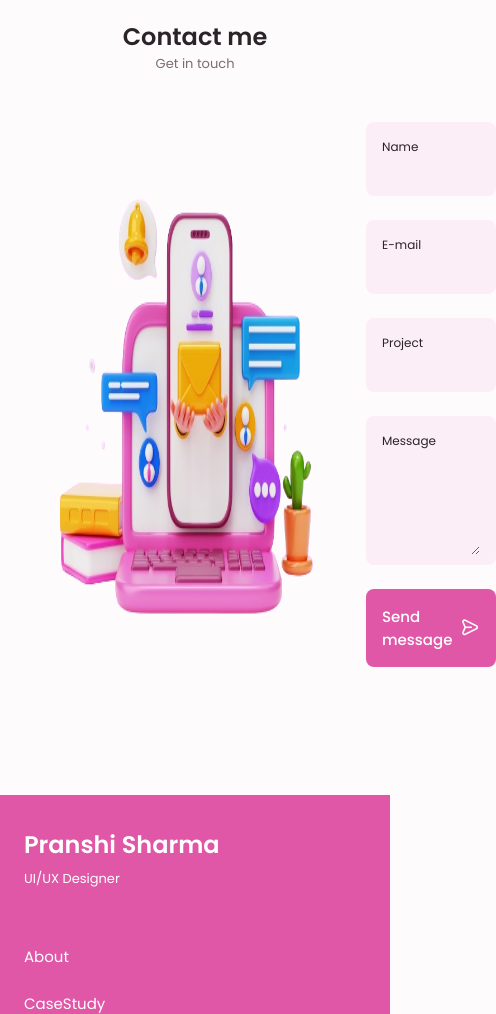
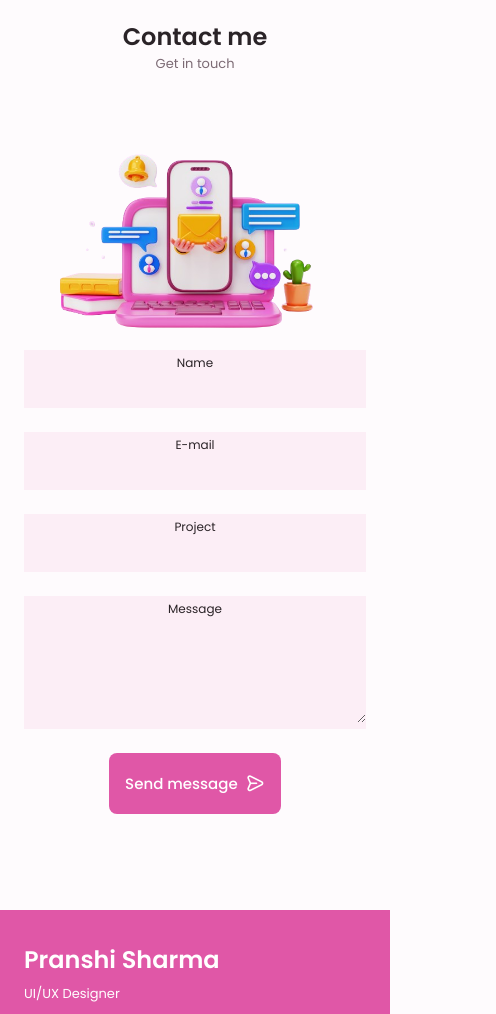
Before and after one commit to pranshii/PranshiPortfolio, a plain HTML site: page index.html in a window 390 px wide. Shown: the part 2100-3114 px from the top of the page, 496 px wide, since content can reach past the window. Drawn offline with nearby package versions, Linux system fonts and the light colour scheme.

Commit message:
Update styles.css

```diff
--- a/assets/css/styles.css
+++ b/assets/css/styles.css
@@ -545,9 +545,10 @@ font-weight: var(--font-medium);
     }
 
   .contact__information {
-    display: flex;
-    margin-bottom: var(--mb-2)
-}
+        flex-direction: column;
+        align-items: center;
+        text-align: center;
+    }
 
 .contact__img {
     width: 100%;
@@ -575,8 +576,11 @@ font-weight: var(--font-medium);
 
 .contact__content {
     background-color: var(--input-color);
-    border-radius: .5rem;
-    padding: .75rem 1rem .25rem;
+/*     border-radius: .5rem; */
+/*     padding: .75rem 1rem .25rem; */
+    width: 100%;
+    max-width: 400px; /* Adjust based on your design */
+    margin: 0 auto; /* Center it */
 }
 
 .contact__label {
```
